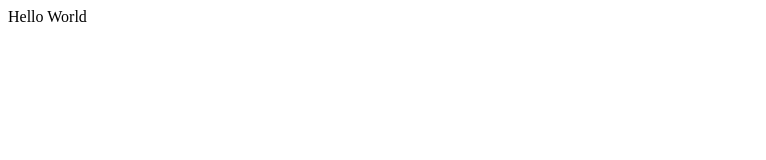
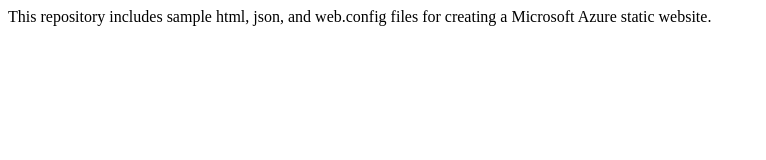
Before and after one commit to henrypalmer/hello-world-hrp, a plain HTML site: page index.html in a window 1280 px wide. Shown: the whole page, without its empty margins (0-766 px from the left). Drawn offline with Linux system fonts and the light colour scheme.

Commit message:
index.html file included

```diff
--- a/index.html
+++ b/index.html
@@ -1,10 +1,14 @@
-<doctype html>
-    <html lang = "en">
-        <head>
-            <title>Hello</title>
-        </head>
-        <body>
-            Hello World
-        </body>
-    </html>
-</doctype>
+<!doctype html>
+<html lang="en">
+<!--
+	Author:  Henry Palmer
+-->
+<head>
+<meta charset="utf-8">
+	<title>Sample Website</title>
+</head>
+<body>
+	This repository includes sample html, json, and web.config files for
+	creating a Microsoft Azure static website.
+</body>
+</html>
```
Also changed, not shown: 1 other file.
